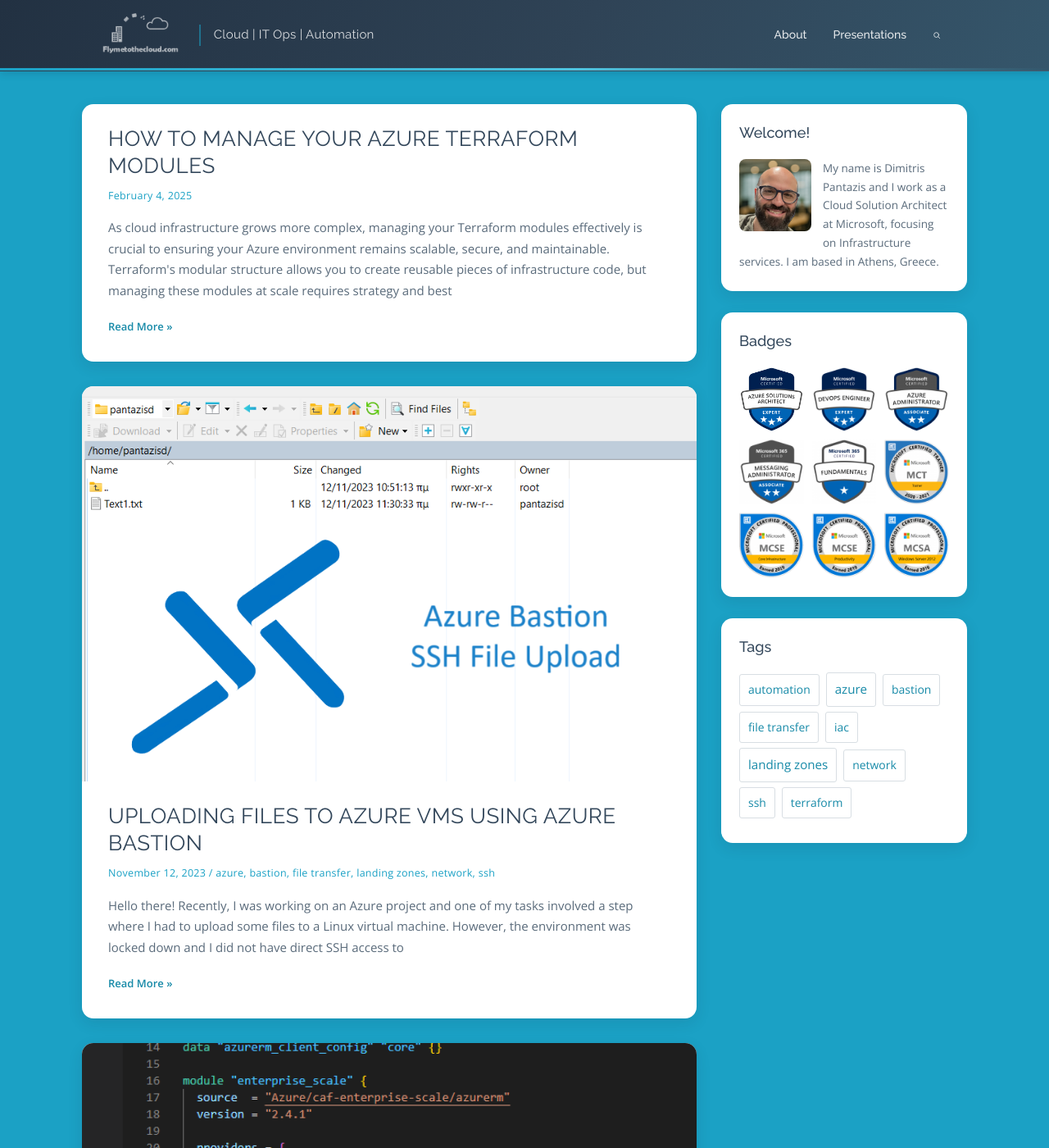
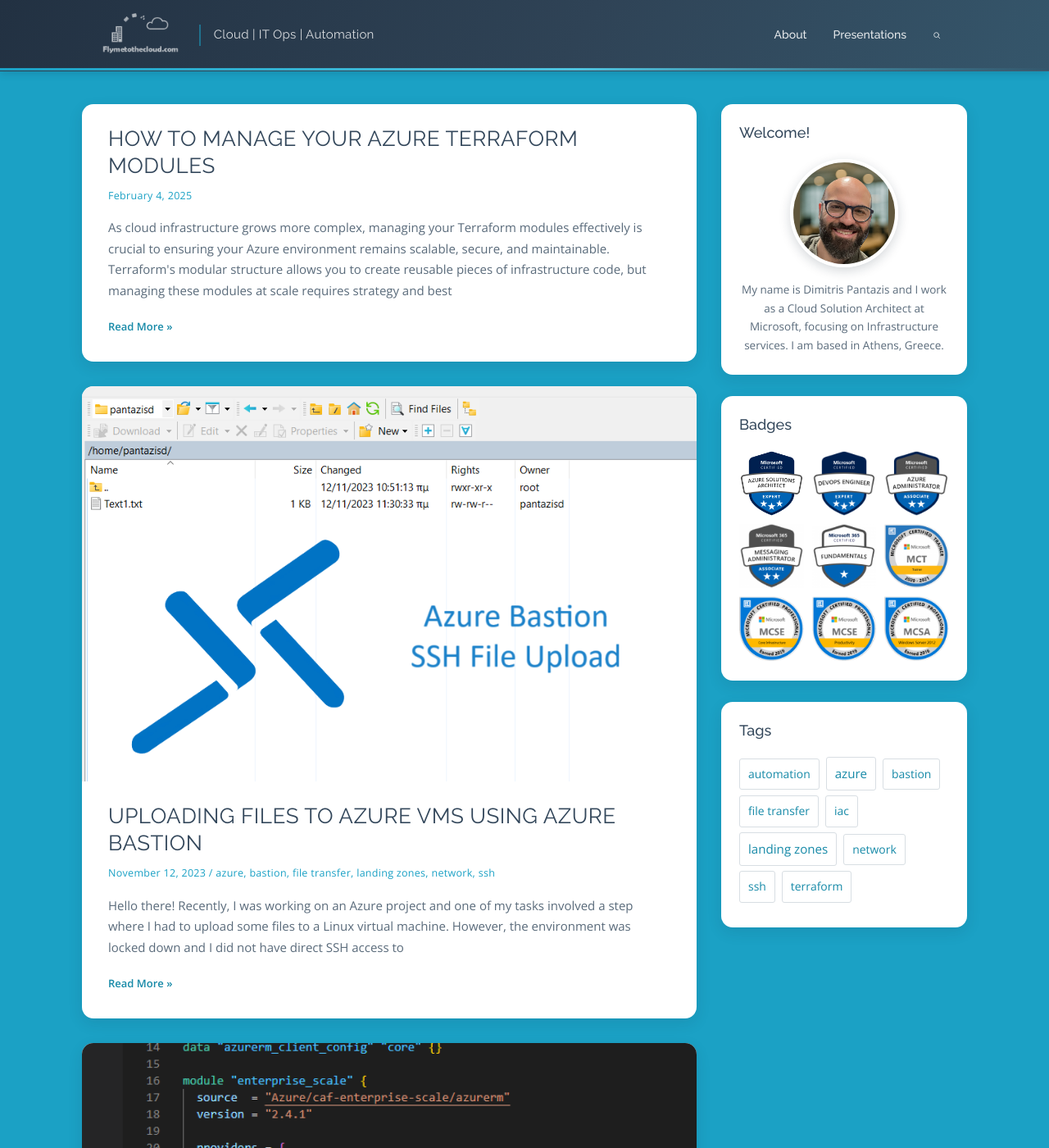
Before and after one commit to dpantaz/flymetothecloud, a Jekyll site: the page built from index.md, in a window 1280 px wide and 1400 px high. Shown: the whole window at 82% size. Built offline with Jekyll 4.4.1, drawn with Linux system fonts in a browser that asks for light colours.

Commit message:
Make Welcome avatar circular with text below; preserve full beard
- Regenerate author.png as a padded square (no vertical crop) so the beard is
  never cut, with minimal side padding sampled from the photo background
- Avatar is now a centered circle with a white ring and soft shadow
- Bio text is stacked centered below the photo instead of floated beside it

Co-authored-by: Copilot App <223556219+Copilot@users.noreply.github.com>
Copilot-Session: 3dd01e10-cf7f-4105-8805-ccea87f7022f

```diff
--- a/assets/css/style.css
+++ b/assets/css/style.css
@@ -227,14 +227,16 @@ img { max-width: 100%; height: auto; }
   font-size: 18px;
   color: var(--ink);
 }
-.welcome-body::after { content: ""; display: block; clear: both; }
+.welcome-body { text-align: center; }
 .welcome-photo {
-  float: left;
-  width: 88px;
-  height: 88px;
+  display: block;
+  width: 132px;
+  height: 132px;
   object-fit: cover;
-  margin: 0 14px 8px 0;
-  border-radius: var(--radius-sm);
+  margin: 4px auto 16px;
+  border-radius: 50%;
+  border: 4px solid #fff;
+  box-shadow: 0 4px 14px rgba(16, 34, 48, .18);
 }
 .welcome-body p { margin: 0; font-size: 13.5px; }
 
```
Also changed, not shown: assets/img/author.png.
